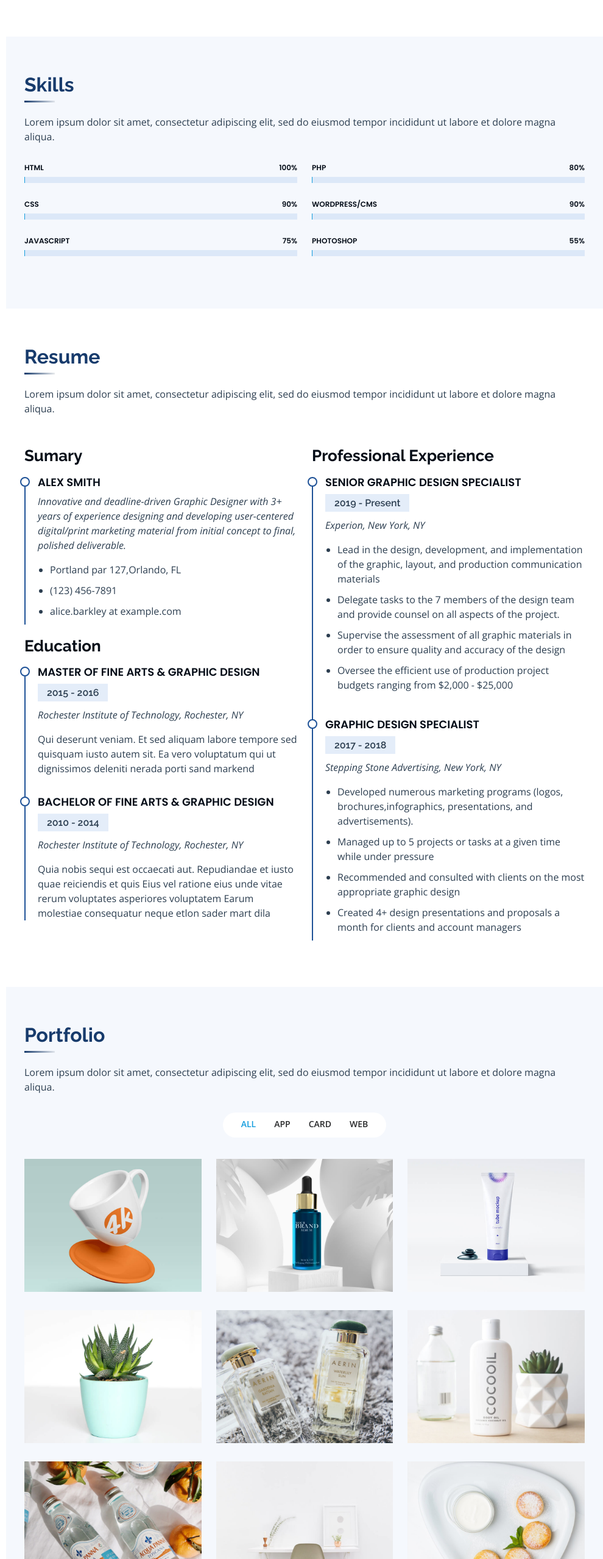
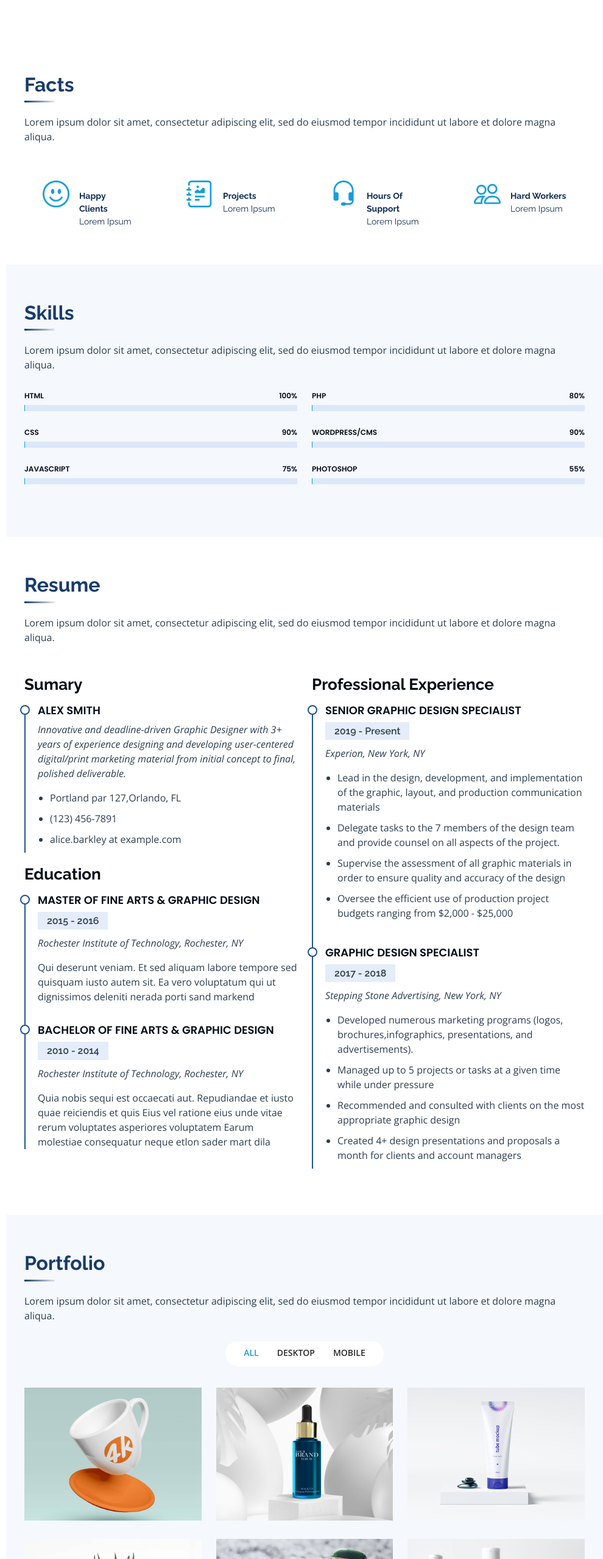
Before and after one commit to SyedHassanAli1/codewithHassan, an Angular app: page / in a window 1280 px wide. Shown: the part 1430-3986 px from the top of the page at 61% size, without its empty margins (290-1280 px from the left). Built offline with nearby package versions, Linux system fonts and the light colour scheme.

Commit message:
Facts - Portoflio - Servcie (Dynamic UI)

```diff
--- a/src/app/app.module.ts
+++ b/src/app/app.module.ts
@@ -13,6 +13,8 @@ import { ServicesComponent } from './pages/services/services.component';
 import { ContactComponent } from './pages/contact/contact.component';
 import { SectionTitleComponent } from './shared/section-title/section-title.component';
 import { ServiceCardComponent } from './shared/service-card/service-card.component';
+import { PortfolioCardComponent } from './shared/portfolio-card/portfolio-card.component';
+import { CountBoxComponent } from './shared/count-box/count-box.component';
 // import { AngularFontAwesomeModule } from 'angular-font-awesome';
 
 @NgModule({
@@ -28,6 +30,8 @@ import { ServiceCardComponent } from './shared/service-card/service-card.compone
     ContactComponent,
     SectionTitleComponent,
     ServiceCardComponent,
+    PortfolioCardComponent,
+    CountBoxComponent,
   ],
   imports: [
     BrowserModule,
--- a/src/app/pages/home/home.component.html
+++ b/src/app/pages/home/home.component.html
@@ -2,13 +2,12 @@
 <section id="hero" class="d-flex flex-column justify-content-center align-items-center">
     <div class="hero-container" data-aos="fade-in">
         <h1>UI/UX</h1>
-        <p>Designer & Developer<span class="typed"
-                data-typed-items="Designer, Developer, Freelancer, Photographer"></span></p>
+        <p>Designer & Developer<span class="typed" data-typed-items="Designer, Developer, Freelancer, Photographer"></span></p>
     </div>
 </section>
 <!-- End Hero -->
 
-<main id="main" *ngIf="true">
+<main id="main">
 
     <!-- ======= About Section ======= -->
     <section id="about" class="about">
@@ -70,53 +69,29 @@
     </section>
     <!-- End About Section -->
 
-    <!-- ======= Facts Section ======= -->
-    <section *ngIf="0" id="facts" class="facts">
+    <!-- ======= Facts Section Done ======= -->
+    <section id="facts" class="facts">
         <div class="container">
 
-            <div class="section-title">
-                <h2>Facts</h2>
-                <p>Magnam dolores commodi suscipit. Necessitatibus eius consequatur ex aliquid fuga eum quidem. Sit sint
-                    consectetur velit. Quisquam quos quisquam cupiditate. Et nemo qui impedit suscipit alias ea. Quia
-                    fugiat sit in iste officiis commodi quidem hic quas.</p>
-            </div>
+            <app-section-title [title]="'Facts'"
+                [description]="'Lorem ipsum dolor sit amet, consectetur adipiscing elit, sed do eiusmod tempor incididunt ut labore et dolore magna aliqua.'"></app-section-title>
 
             <div class="row no-gutters">
 
                 <div class="col-lg-3 col-md-6 d-md-flex align-items-md-stretch" data-aos="fade-up">
-                    <div class="count-box">
-                        <i class="bi bi-emoji-smile"></i>
-                        <span data-purecounter-start="0" data-purecounter-end="232" data-purecounter-duration="1"
-                            class="purecounter"></span>
-                        <p><strong>Happy Clients</strong> consequuntur quae</p>
-                    </div>
+                    <app-count-box [icon]="'emoji-smile'" [title]="'Happy Clients'" [description]="'Lorem Ipsum'" [startCount]="'0'" [endCount]="'232'"></app-count-box>
                 </div>
 
                 <div class="col-lg-3 col-md-6 d-md-flex align-items-md-stretch" data-aos="fade-up" data-aos-delay="100">
-                    <div class="count-box">
-                        <i class="bi bi-journal-richtext"></i>
-                        <span data-purecounter-start="0" data-purecounter-end="521" data-purecounter-duration="1"
-                            class="purecounter"></span>
-                        <p><strong>Projects</strong> adipisci atque cum quia aut</p>
-                    </div>
+                    <app-count-box [icon]="'journal-richtext'" [title]="'Projects'" [description]="'Lorem Ipsum'" [startCount]="'0'" [endCount]="'521'"></app-count-box>
                 </div>
 
                 <div class="col-lg-3 col-md-6 d-md-flex align-items-md-stretch" data-aos="fade-up" data-aos-delay="200">
-                    <div class="count-box">
-                        <i class="bi bi-headset"></i>
-                        <span data-purecounter-start="0" data-purecounter-end="1453" data-purecounter-duration="1"
-                            class="purecounter"></span>
-                        <p><strong>Hours Of Support</strong> aut commodi quaerat</p>
-                    </div>
+                    <app-count-box [icon]="'headset'" [title]="'Hours Of Support'" [description]="'Lorem Ipsum'" [startCount]="'0'" [endCount]="'1453'"></app-count-box>
                 </div>
 
                 <div class="col-lg-3 col-md-6 d-md-flex align-items-md-stretch" data-aos="fade-up" data-aos-delay="300">
-                    <div class="count-box">
-                        <i class="bi bi-people"></i>
-                        <span data-purecounter-start="0" data-purecounter-end="32" data-purecounter-duration="1"
-                            class="purecounter"></span>
-                        <p><strong>Hard Workers</strong> rerum asperiores dolor</p>
-                    </div>
+                    <app-count-box [icon]="'people'" [title]="'Hard Workers'" [description]="'Lorem Ipsum'" [startCount]="'0'" [endCount]="'32'"></app-count-box>
                 </div>
 
             </div>
@@ -272,7 +247,7 @@
     </section>
     <!-- End Resume Section -->
 
-    <!-- ======= Portfolio Section ======= -->
+    <!-- ======= Portfolio Section Done ======= -->
     <section id="portfolio" class="portfolio section-bg">
         <div class="container">
 
@@ -283,112 +258,48 @@
                 <div class="col-lg-12 d-flex justify-content-center">
                     <ul id="portfolio-flters">
                         <li data-filter="*" class="filter-active">All</li>
-                        <li data-filter=".filter-app">App</li>
-                        <li data-filter=".filter-card">Card</li>
-                        <li data-filter=".filter-web">Web</li>
+                        <li data-filter=".filter-web">Desktop</li>
+                        <li data-filter=".filter-app">Mobile</li>
                     </ul>
                 </div>
             </div>
 
             <div class="row portfolio-container" data-aos="fade-up" data-aos-delay="100">
 
-                <div class="col-lg-4 col-md-6 portfolio-item filter-app">
-                    <div class="portfolio-wrap">
-                        <img src="assets/img/portfolio/portfolio-1.jpg" class="img-fluid" alt="">
-                        <div class="portfolio-links">
-                            <a href="assets/img/portfolio/portfolio-1.jpg" data-gallery="portfolioGallery"
-                                class="portfolio-lightbox" title="App 1"><i class="bx bx-plus"></i></a>
-                            <a href="portfolio-details.html" title="More Details"><i class="bx bx-link"></i></a>
-                        </div>
-                    </div>
+                <div class="col-lg-4 col-md-6 portfolio-item filter-web">
+                    <app-portfolio-card [Image]="'portfolio-1'"></app-portfolio-card>
                 </div>
 
                 <div class="col-lg-4 col-md-6 portfolio-item filter-web">
-                    <div class="portfolio-wrap">
-                        <img src="assets/img/portfolio/portfolio-2.jpg" class="img-fluid" alt="">
-                        <div class="portfolio-links">
-                            <a href="assets/img/portfolio/portfolio-2.jpg" data-gallery="portfolioGallery"
-                                class="portfolio-lightbox" title="Web 3"><i class="bx bx-plus"></i></a>
-                            <a href="portfolio-details.html" title="More Details"><i class="bx bx-link"></i></a>
-                        </div>
-                    </div>
+                    <app-portfolio-card [Image]="'portfolio-2'"></app-portfolio-card>
+                </div>
+
+                <div class="col-lg-4 col-md-6 portfolio-item filter-web">
+                    <app-portfolio-card [Image]="'portfolio-3'"></app-portfolio-card>
+                </div>
+
+                <div class="col-lg-4 col-md-6 portfolio-item filter-web">
+                    <app-portfolio-card [Image]="'portfolio-4'"></app-portfolio-card>
+                </div>
+
+                <div class="col-lg-4 col-md-6 portfolio-item filter-web">
+                    <app-portfolio-card [Image]="'portfolio-5'"></app-portfolio-card>
                 </div>
 
                 <div class="col-lg-4 col-md-6 portfolio-item filter-app">
-                    <div class="portfolio-wrap">
-                        <img src="assets/img/portfolio/portfolio-3.jpg" class="img-fluid" alt="">
-                        <div class="portfolio-links">
-                            <a href="assets/img/portfolio/portfolio-3.jpg" data-gallery="portfolioGallery"
-                                class="portfolio-lightbox" title="App 2"><i class="bx bx-plus"></i></a>
-                            <a href="portfolio-details.html" title="More Details"><i class="bx bx-link"></i></a>
-                        </div>
-                    </div>
-                </div>
-
-                <div class="col-lg-4 col-md-6 portfolio-item filter-card">
-                    <div class="portfolio-wrap">
-                        <img src="assets/img/portfolio/portfolio-4.jpg" class="img-fluid" alt="">
-                        <div class="portfolio-links">
-                            <a href="assets/img/portfolio/portfolio-4.jpg" data-gallery="portfolioGallery"
-                                class="portfolio-lightbox" title="Card 2"><i class="bx bx-plus"></i></a>
-                            <a href="portfolio-details.html" title="More Details"><i class="bx bx-link"></i></a>
-                        </div>
-                    </div>
-                </div>
-
-                <div class="col-lg-4 col-md-6 portfolio-item filter-web">
-                    <div class="portfolio-wrap">
-                        <img src="assets/img/portfolio/portfolio-5.jpg" class="img-fluid" alt="">
-                        <div class="portfolio-links">
-                            <a href="assets/img/portfolio/portfolio-5.jpg" data-gallery="portfolioGallery"
-                                class="portfolio-lightbox" title="Web 2"><i class="bx bx-plus"></i></a>
-                            <a href="portfolio-details.html" title="More Details"><i class="bx bx-link"></i></a>
-                        </div>
-                    </div>
+                    <app-portfolio-card [Image]="'portfolio-6'"></app-portfolio-card>
                 </div>
 
                 <div class="col-lg-4 col-md-6 portfolio-item filter-app">
-                    <div class="portfolio-wrap">
-                        <img src="assets/img/portfolio/portfolio-6.jpg" class="img-fluid" alt="">
-                        <div class="portfolio-links">
-                            <a href="assets/img/portfolio/portfolio-6.jpg" data-gallery="portfolioGallery"
-                                class="portfolio-lightbox" title="App 3"><i class="bx bx-plus"></i></a>
-                            <a href="portfolio-details.html" title="More Details"><i class="bx bx-link"></i></a>
-                        </div>
-                    </div>
+                    <app-portfolio-card [Image]="'portfolio-7'"></app-portfolio-card>
                 </div>
 
-                <div class="col-lg-4 col-md-6 portfolio-item filter-card">
-                    <div class="portfolio-wrap">
-                        <img src="assets/img/portfolio/portfolio-7.jpg" class="img-fluid" alt="">
-                        <div class="portfolio-links">
-                            <a href="assets/img/portfolio/portfolio-7.jpg" data-gallery="portfolioGallery"
-                                class="portfolio-lightbox" title="Card 1"><i class="bx bx-plus"></i></a>
-                            <a href="portfolio-details.html" title="More Details"><i class="bx bx-link"></i></a>
-                        </div>
-                    </div>
+                <div class="col-lg-4 col-md-6 portfolio-item filter-app">
+                    <app-portfolio-card [Image]="'portfolio-8'"></app-portfolio-card>
                 </div>
 
-                <div class="col-lg-4 col-md-6 portfolio-item filter-card">
-                    <div class="portfolio-wrap">
-                        <img src="assets/img/portfolio/portfolio-8.jpg" class="img-fluid" alt="">
-                        <div class="portfolio-links">
-                            <a href="assets/img/portfolio/portfolio-8.jpg" data-gallery="portfolioGallery"
-                                class="portfolio-lightbox" title="Card 3"><i class="bx bx-plus"></i></a>
-                            <a href="portfolio-details.html" title="More Details"><i class="bx bx-link"></i></a>
-                        </div>
-                    </div>
-                </div>
-
-                <div class="col-lg-4 col-md-6 portfolio-item filter-web">
-                    <div class="portfolio-wrap">
-                        <img src="assets/img/portfolio/portfolio-9.jpg" class="img-fluid" alt="">
-                        <div class="portfolio-links">
-                            <a href="assets/img/portfolio/portfolio-9.jpg" data-gallery="portfolioGallery"
-                                class="portfolio-lightbox" title="Web 3"><i class="bx bx-plus"></i></a>
-                            <a href="portfolio-details.html" title="More Details"><i class="bx bx-link"></i></a>
-                        </div>
-                    </div>
+                <div class="col-lg-4 col-md-6 portfolio-item filter-app">
+                    <app-portfolio-card [Image]="'portfolio-9'"></app-portfolio-card>
                 </div>
 
             </div>
@@ -397,7 +308,7 @@
     </section>
     <!-- End Portfolio Section -->
 
-    <!-- ======= Services Section ======= -->
+    <!-- ======= Services Section Done ======= -->
     <section id="services" class="services">
         <div class="container">
 
--- /dev/null
+++ b/src/app/shared/count-box/count-box.component.html
@@ -0,0 +1,5 @@
+<div class="count-box">
+    <i [class]="'bi bi-' + icon"></i>
+    <span [attr.data-purecounter-start]="startCount" [attr.data-purecounter-end]="endCount" data-purecounter-duration="1" class="purecounter"></span>
+    <p><strong>{{title}}</strong><br>{{ description }}</p>
+</div>
--- /dev/null
+++ b/src/app/shared/portfolio-card/portfolio-card.component.html
@@ -0,0 +1,7 @@
+<div class="portfolio-wrap">
+    <img [src]="'assets/img/portfolio/' + Image + '.jpg'"  class="img-fluid" alt="">
+    <!-- <div class="portfolio-links">
+        <a href="assets/img/portfolio/portfolio-1.jpg" data-gallery="portfolioGallery" class="portfolio-lightbox" title="App 1"><i class="bx bx-plus"></i></a>
+        <a href="portfolio-details.html" title="More Details"><i class="bx bx-link"></i></a>
+    </div> -->
+</div>
```
Also changed, not shown: src/app/shared/count-box/count-box.component.ts (added, +16 -0 lines), src/app/shared/portfolio-card/portfolio-card.component.ts (added, +12 -0 lines), src/app/shared/count-box/count-box.component.css (added), src/app/shared/portfolio-card/portfolio-card.component.css (added), 2 other files (tests, documents, lock files or other folders).
